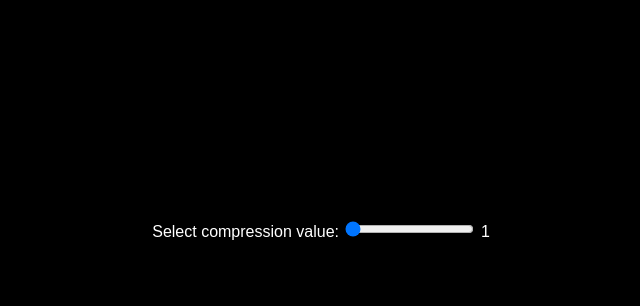
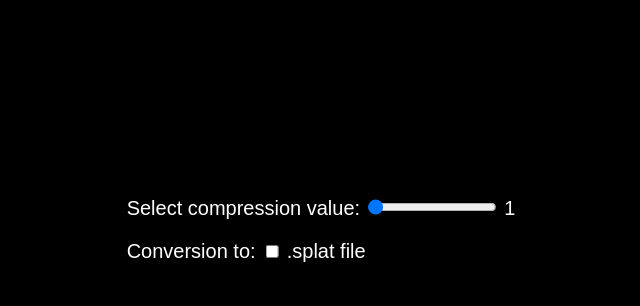
Before and after one commit to akbartus/Gaussian-Splatting-WebViewers, a plain HTML site: page splat_converter/index.html in a window 1280 px wide. Shown: the part 170-476 px from the top of the page, without its empty margins (319-959 px from the left). Drawn offline with Linux system fonts and the light colour scheme.

Commit message:
Added ply converter as well

```diff
--- a/splat_converter/index.html
+++ b/splat_converter/index.html
@@ -16,10 +16,12 @@
 			background: black;
 
 		}
+
 		a,
 		body {
 			color: white;
 		}
+
 		.scene,
 		#progress {
 			position: absolute;
@@ -29,12 +31,14 @@
 			z-index: 99;
 			transition: width 0.1s ease-in-out;
 		}
+
 		#quality {
 			position: absolute;
 			bottom: 10px;
 			z-index: 999;
 			right: 10px;
 		}
+
 		#canvas {
 			display: block;
 			position: absolute;
@@ -57,24 +61,26 @@
 			align-items: center;
 			z-index: 3;
 		}
+
 		#overlay2 {
-			display: flex;
-			justify-content: center;
-			align-items: center;
-			position: fixed;
-			top: 0;
-			left: 0;
-			width: 100%;
-			height: 100%;
+			position: absolute;
+			top: 50%;
+			left: 50%;
+			font-size: 20px;
+			transform: translate(-50%, -50%);
+			background-color: white;
+			padding: 20px;
 			background-color: rgba(0, 0, 0, 0.5);
 			z-index: 2;
 		}
+
 		#confirmation {
 			background-color: white;
 			color: #000;
 			padding: 20px;
 			text-align: center;
 		}
+
 		#okButton,
 		#cancelButton {
 			margin: 10px;
@@ -96,9 +102,15 @@
 			<input type="range" min="1" max="10" value="1" step="1" class="slider" id="mySlider">
 			<span id="sliderValue">1</span>
 		</p>
+
+
+		<p>Conversion to: <input type="checkbox" id="toggle" onchange="toggleConversion()">
+			<span id="conversionType">.splat file</span>
+		</p>
 	</div>
 	<div class="scene" id="spinner"></div>
 	<canvas id="canvas"></canvas>
 	<script src="main.min.js"></script>
 </body>
+
 </html>
```
Also changed, not shown: splat_converter/main.min.js.
